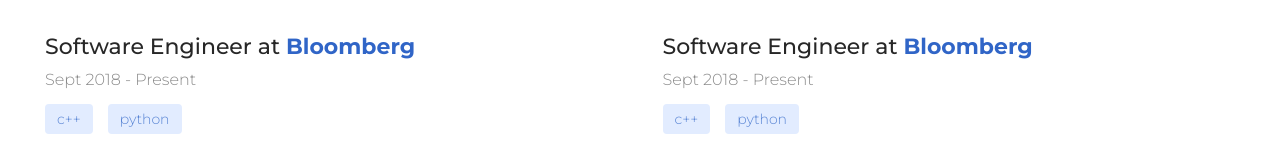
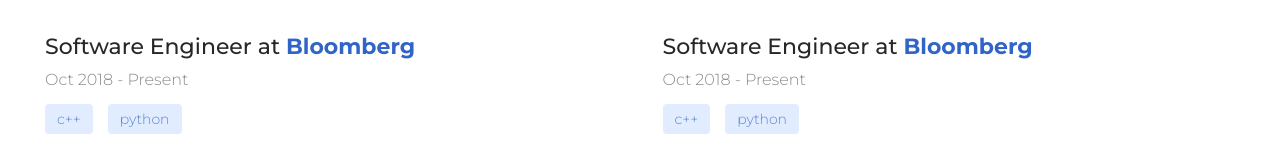
Before and after one commit to amalik12/resume-gen, a React (Create React App) app: page / in a window 1280 px wide. Shown: the part 409-569 px from the top of the page. Built offline with nearby package versions, Linux system fonts and the light colour scheme.

Commit message:
Position formatting changes

```diff
--- a/src/components/Category/Category.js
+++ b/src/components/Category/Category.js
@@ -7,7 +7,7 @@
         <div className="Category">
             <div className="category-title">{title}</div>
             <Position title="Software Engineer" company="Bloomberg"
-            startDate="Sept 2018" endDate="Present" tags={['c++', 'python']} type="experience"
+            startDate={new Date(Date.UTC(2018, 9))} tags={['c++', 'python']} type="experience"
             description="Lorem ipsum dolor sit amet, consectetur adipiscing elit. Nunc vel efficitur lectus. Nam ut tempus nisi, eu posuere justo. In porttitor euismod dolor, gravida mollis ex gravida vitae. Quisque urna ante, dignissim sed aliquet ut, laoreet ac enim."/>
         </div>
     )
--- a/src/components/Position/Position.js
+++ b/src/components/Position/Position.js
@@ -6,22 +6,16 @@
 
 const ModalConsumer = ModalContext.Consumer;
 
-class Position extends React.Component {
-    constructor(props) {
-        super(props);
-        this.state = { hover: false };
-    }
-
-    render() {
-        const { title, company, startDate, endDate, tags, description } = this.props;
+let Position = ({ title, company, startDate, endDate, tags, description }) => {
     let descItems = description.split('\n')
+    let options = { year: 'numeric', month: 'short' }
     return (
         <div className="Position">
             <EditButton className="position-edit-button" />
             <div className="position-info">
             <span className="position-title">{title} at </span><span className="position-company">{company}</span>
             </div>
-                <div className="position-dates">{startDate + " - " + endDate}</div>
+            <div className="position-dates">{startDate.toLocaleDateString(undefined, options) + " - " + (endDate ? endDate.toLocaleDateString(options) : "Present")}</div>
             {tags.map((item) => <Tag key={item}>{item}</Tag>)}
             <ul className="position-description-container">
                 {descItems.map((item, index) => <li key={index} className="position-description">{item}</li>)}
@@ -29,6 +23,5 @@
         </div>
     )
 }
-}
 
 export default Position
--- a/src/form-schemas.js
+++ b/src/form-schemas.js
@@ -23,6 +23,6 @@
             otherwise: Yup.number()
         }),
     current: Yup.boolean(),
-    tags: Yup.array(),
+    tags: Yup.array().of(Yup.string()),
     description: Yup.string()
   });
```
Lines whose indentation alone changed are shown as unchanged.
